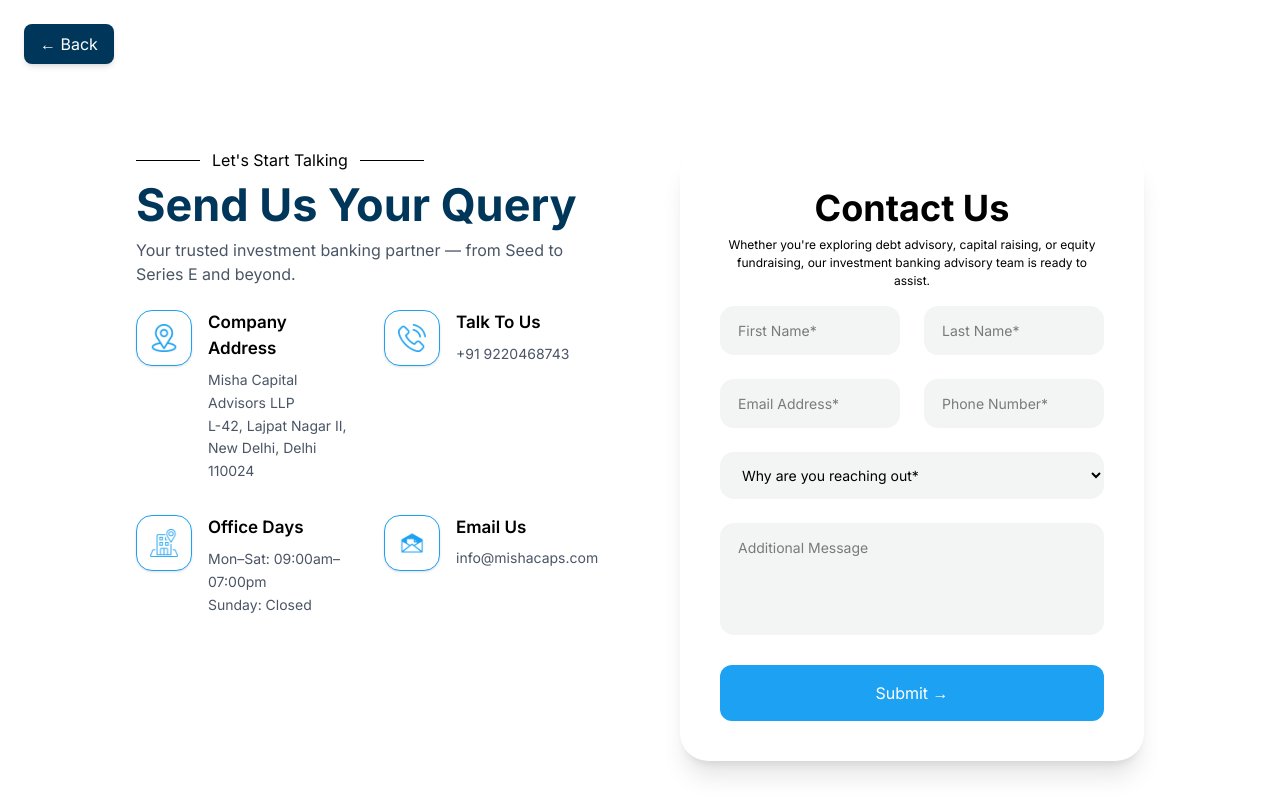
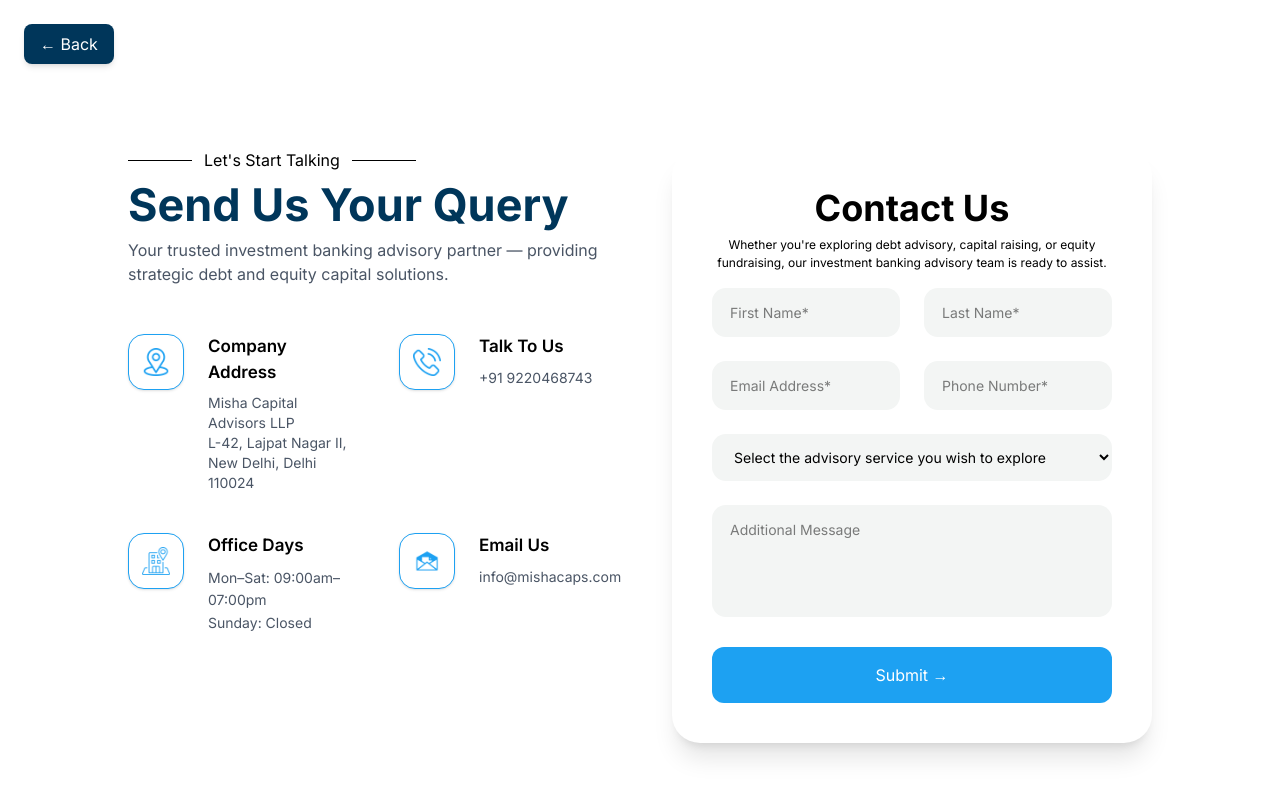
Before and after one commit to taniya7719/misha-capital, a Next.js app: page /only-contact in a window 1280 px wide. Shown: the top 800 px of the page. Built offline with nearby package versions, Linux system fonts and the light colour scheme.

Commit message:
content , linkdin logo changes

```diff
--- a/src/Components/ContactUs.jsx
+++ b/src/Components/ContactUs.jsx
@@ -66,8 +66,8 @@
 
   return (
    <section className="">
-  <div className="mx-auto max-w-[1200px] box">
-    <div className="grid grid-cols-1 lg:grid-cols-2 gap-12 lg:gap-20 items-start">
+  <div className="mx-auto  box">
+    <div className="grid grid-cols-1 lg:grid-cols-2 gap-12 lg:gap-5 items-start">
 
       {/* LEFT CONTENT */}
       <div className="max-w-[600px]">
@@ -86,15 +86,15 @@
           </span>
         </h2>
 
-        <p className="text-gray-600 mb-6 text-[15px] lg:text-base">
-         Your trusted investment banking partner — from Seed to Series E and beyond.
+        <p className="text-gray-600 mb-12 text-[15px] lg:text-base">
+         Your trusted investment banking advisory partner — providing strategic debt and equity capital solutions.
         </p>
 
         {/* INFO GRID */}
-        <div className="grid grid-cols-1 sm:grid-cols-2 gap-8">
+        <div className="grid grid-cols-1 sm:grid-cols-2 gap-10">
 
           {/* COMPANY ADDRESS */}
-          <div className="flex gap-4 items-start">
+          <div className="flex gap-6 items-start">
             <div className="h-14 w-14 min-w-[56px] rounded-2xl border border-[#1DA1F2] bg-white flex items-center justify-center shadow-sm">
               <img src="/location-contact.png" alt="Location" className="h-7 w-7 object-contain" />
             </div>
@@ -102,7 +102,7 @@
               <h4 className="font-semibold text-black text-[17px]">
                 Company Address
               </h4>
-              <p className="text-gray-600 text-sm mt-2 leading-relaxed">
+              <p className="text-gray-600 text-sm mt-2 ">
                 Misha Capital Advisors LLP
               <br/>
                 L-42, Lajpat Nagar II, New Delhi, Delhi 110024
@@ -111,7 +111,7 @@
           </div>
 
           {/* PHONE */}
-          <div className="flex gap-4 items-start">
+          <div className="flex gap-6 items-start">
             <div className="h-14 w-14 min-w-[56px] rounded-2xl border border-[#1DA1F2] bg-white flex items-center justify-center shadow-sm">
               <img src="/phone-call.png" alt="Phone" className="h-7 w-7 object-contain" />
             </div>
@@ -126,7 +126,7 @@
           </div>
 
           {/* OFFICE HOURS */}
-          <div className="flex gap-4 items-start">
+          <div className="flex gap-6 items-start">
             <div className="h-14 w-14 min-w-[56px] rounded-2xl border border-[#1DA1F2] bg-white flex items-center justify-center shadow-sm">
               <img src="/office-location.png" alt="Office Hours" className="h-7 w-7 object-contain" />
             </div>
@@ -142,7 +142,7 @@
           </div>
 
           {/* EMAIL */}
-          <div className="flex gap-4 items-start">
+          <div className="flex gap-6 items-start">
             <div className="h-14 w-14 min-w-[56px] rounded-2xl border border-[#1DA1F2] bg-white flex items-center justify-center shadow-sm">
               <img src="/read-contact.png" alt="Email" className="h-7 w-7 object-contain" />
             </div>
@@ -231,12 +231,16 @@
         name="Reason"
         className="input"
         onChange={handleChange}
+
       >
-        <option value="">Why are you reaching out*</option>
-        <option value="Funding Requirement">Funding Requirement</option>
-        <option value="Partnership">Partnership</option>
-        <option value="Investment Opportunity">Investment Opportunity</option>
-        <option value="Other">Other</option>
+        <option value="Select Your Capital Advisory Requirement"> Select the advisory service you wish to explore
+</option>
+        <option value="Capital Raising Requirement (Debt / Equity)
+">Capital Raising Requirement (Debt / Equity)
+</option>
+        <option value="Mergers & Acquisitions (M&A) Advisory">Mergers & Acquisitions (M&A) Advisory</option>
+        <option value=" Strategic Partnership Inquiry"> Strategic Partnership Inquiry</option>
+        <option value="Other Advisory Inquiry">Other Advisory Inquiry</option>
       </select>
 
       <textarea
--- a/src/Components/StepCards.jsx
+++ b/src/Components/StepCards.jsx
@@ -279,9 +279,9 @@
     Email: "",
     Location: "",
     Company: "",
-    PartnershipType: "",
-    DealSize: "",
-    Expertise: "",
+    // PartnershipType: "",
+    // DealSize: "",
+    // Expertise: "",
     Message: "",
   };
 
@@ -485,7 +485,7 @@
     </div>
 
     {/* RIGHT CONTENT */}
-    <div className="w-full max-w-[850px]">
+    <div className="w-full max-w-[850px] mt-8">
 
       <h2 className="text-3xl sm:text-4xl lg:text-[48px] font-bold text-[#00365A] mb-2">
         Partner Registration
@@ -572,15 +572,15 @@
     className="border rounded-xl px-4 py-3 w-full"
   />
 
-  <input
+  {/* <input
     name="PartnershipType"
     value={formData.PartnershipType}
     onChange={handleChange}
     placeholder="Type of Partnership*"
     className="border rounded-xl px-4 py-3 w-full"
-  />
+  /> */}
 
-  <input
+  {/* <input
     name="DealSize"
     value={formData.DealSize}
     onChange={handleChange}
@@ -594,7 +594,7 @@
     onChange={handleChange}
     placeholder="Areas of Expertise*"
     className="border rounded-xl px-4 py-3 w-full"
-  />
+  /> */}
 
   <div className="xl:col-span-3">
     <textarea
--- a/src/Footer.jsx
+++ b/src/Footer.jsx
@@ -249,7 +249,11 @@
           target="_blank"
           className="inline-flex items-center gap-2 hover:text-white transition"
         >
-          🔗 LinkedIn
+          <img
+    src="/linkedin-logo.png"
+    alt="LinkedIn"
+    className="w-6 h-6"
+  />
         </Link>
       </li>
     </ul>
--- a/src/Herovideo.jsx
+++ b/src/Herovideo.jsx
@@ -104,26 +104,26 @@
   </div>
 
   {/* RIGHT FLOATING TEXT */}
-  <div className="absolute right-6 md:right-16 bottom-10 md:bottom-40 z-20 hidden lg:block">
+  {/* <div className="absolute right-6 md:right-16 bottom-10 md:bottom-40 z-20 hidden lg:block">
 
     <div className="flex items-start gap-3">
       {/* ICON */}
-      <div className="flex flex-col items-start gap-3">
+      {/* <div className="flex flex-col items-start gap-3"> */}
   {/* ICON */}
- <div className=" flex h-15 w-12 items-center ">
+ {/* <div className=" flex h-15 w-12 items-center ">
   <img src="/Frame 57.svg" alt="" className="h-14 w-14" />
-</div>
+</div>  */}
 
 
   {/* TEXT */}
-  <p className="font-ProximaSansRegular text-white leading-2">
+  {/* <p className="font-ProximaSansRegular text-white leading-2">
 
    One-stop platform for all your business needs.
-  </p>
+  </p> */}
 
-  </div>
-</div>
-</div>
+  {/* </div> */}
+{/* </div> */}
+{/* </div> */}
 
 
 
```
Also changed, not shown: public/linkedin-logo.png (added).
